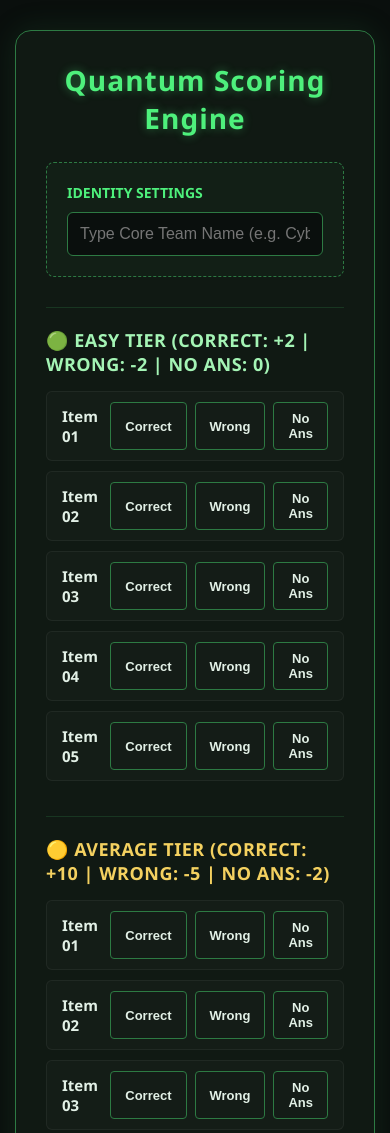
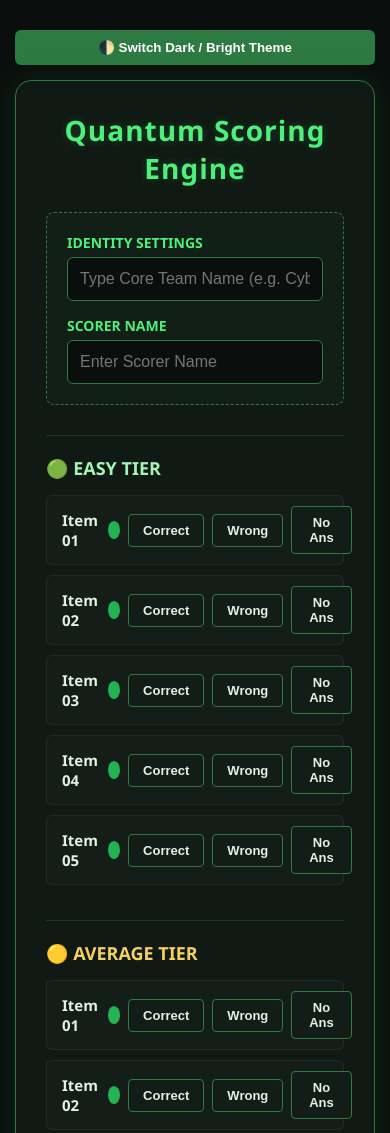
Before and after one commit to 32ndbatch17c33-maker/Aitomathic, a plain HTML site: page index.html in a window 390 px wide. Shown: the top 1133 px of the page. Drawn offline with nearby package versions, Linux system fonts and the light colour scheme.

Commit message:
Update index.html

```diff
--- a/index.html
+++ b/index.html
@@ -6,72 +6,98 @@
     <title>Futuristic Scoring Console</title>
     <script src="https://cdnjs.cloudflare.com/ajax/libs/jspdf/2.5.1/jspdf.umd.min.js"></script>
     <style>
+        :root {
+            --bg-body: #0a0f0d;
+            --bg-container: rgba(16, 26, 20, 0.95);
+            --border-main: #2d7a43;
+            --text-main: #e2f0e6;
+            --text-title: #4ef07c;
+            --bg-box: #121f16;
+            --bg-input: #0a0f0d;
+            --bg-btn: #141c17;
+        }
+        .light-theme {
+            --bg-body: #f4f7f5;
+            --bg-container: #ffffff;
+            --border-main: #2d7a43;
+            --text-main: #2c3e35;
+            --text-title: #1e522d;
+            --bg-box: #eaeaea;
+            --bg-input: #ffffff;
+            --bg-btn: #eef2f0;
+        }
         * { box-sizing: border-box; margin: 0; padding: 0; }
         body {
             font-family: 'Segoe UI', Roboto, sans-serif;
-            background-color: #0a0f0d;
-            color: #e2f0e6;
+            background-color: var(--bg-body);
+            color: var(--text-main);
             padding: 30px 15px;
             display: flex;
-            justify-content: center;
+            flex-direction: column;
+            align-items: center;
+            transition: background 0.3s, color 0.3s;
+        }
+        .theme-toggle-btn {
+            align-self: flex-end;
+            max-width: 650px;
+            width: 100%;
+            margin-bottom: 15px;
+            padding: 10px;
+            background: var(--border-main);
+            color: white;
+            border: none;
+            border-radius: 6px;
+            cursor: pointer;
+            font-weight: bold;
         }
         .console-container {
             width: 100%;
             max-width: 650px;
-            background: rgba(16, 26, 20, 0.95);
-            border: 1px solid #2d7a43;
+            background: var(--bg-container);
+            border: 1px solid var(--border-main);
             border-radius: 16px;
             padding: 30px;
             box-shadow: 0 0 30px rgba(45, 122, 67, 0.2);
         }
         h2 {
-            color: #4ef07c;
-            text-shadow: 0 0 10px rgba(78, 240, 124, 0.4);
+            color: var(--text-title);
+            text-shadow: 0 0 10px rgba(78, 240, 124, 0.2);
             text-align: center;
             margin-bottom: 25px;
             font-size: 28px;
             letter-spacing: 1px;
         }
-
-        /* Profile Section */
         .profile-box {
-            background: #121f16;
-            border: 1px dashed #2d7a43;
+            background: var(--bg-box);
+            border: 1px dashed var(--border-main);
             padding: 20px;
             border-radius: 8px;
             margin-bottom: 30px;
+            display: flex;
+            flex-direction: column;
+            gap: 15px;
         }
-        .profile-box h3 { color: #4ef07c; font-size: 14px; margin-bottom: 10px; text-transform: uppercase; }
+        .profile-field h3 { color: var(--text-title); font-size: 14px; margin-bottom: 5px; text-transform: uppercase; }
         input[type="text"] {
             width: 100%;
             padding: 12px;
-            background: #0a0f0d;
-            border: 1px solid #2d7a43;
+            background: var(--bg-input);
+            border: 1px solid var(--border-main);
             border-radius: 6px;
-            color: #fff;
+            color: var(--text-main);
             font-size: 16px;
             outline: none;
         }
-        input[type="text"]:focus { border-color: #4ef07c; box-shadow: 0 0 8px rgba(78, 240, 124, 0.3); }
-
-        /* Category Tiers */
+        input[type="text"]:focus { border-color: var(--text-title); }
         .tier-section {
             margin-bottom: 35px;
             border-top: 1px solid rgba(45, 122, 67, 0.3);
             padding-top: 20px;
         }
-        .tier-header {
-            font-size: 18px;
-            font-weight: 700;
-            margin-bottom: 15px;
-            text-transform: uppercase;
-            letter-spacing: 0.5px;
-        }
+        .tier-header { font-size: 18px; font-weight: 700; margin-bottom: 15px; text-transform: uppercase; }
         .tier-easy { color: #a4f4b5; }
         .tier-avg { color: #f4d160; }
         .tier-diff { color: #ff6b6b; }
-
-        /* Matrix Item Rows */
         .item-row {
             display: flex;
             align-items: center;
@@ -81,75 +107,57 @@
             border-radius: 6px;
             margin-bottom: 10px;
             border: 1px solid rgba(255,255,255,0.05);
+            gap: 10px;
         }
-        .item-label { font-weight: 600; font-size: 15px; width: 80px; }
-
-        .btn-group {
-            display: flex;
-            gap: 8px;
-            flex-grow: 1;
-            justify-content: flex-end;
+        .item-label { font-weight: 600; font-size: 15px; width: 60px; }
+        .status-indicator {
+            width: 18px; height: 18px; border-radius: 50%; display: inline-block; background-color: #24b353;
         }
+        .btn-group { display: flex; gap: 8px; flex-grow: 1; justify-content: flex-end; align-items: center; }
         .state-btn {
-            background: #141c17;
-            border: 1px solid #2d7a43;
-            color: #e2f0e6;
-            padding: 8px 14px;
-            font-size: 13px;
-            font-weight: 600;
-            border-radius: 4px;
-            cursor: pointer;
-            transition: all 0.2s;
+            background: var(--bg-btn); border: 1px solid var(--border-main); color: var(--text-main);
+            padding: 8px 14px; font-size: 13px; font-weight: 600; border-radius: 4px; cursor: pointer; transition: all 0.2s;
         }
-
-        /* Direct Scoring Interaction States */
-        .btn-correct.active { background: #2d7a43 !important; color: #fff !important; box-shadow: 0 0 10px rgba(45,122,67,0.5); }
-        .btn-wrong.active { background: #ca3c3c !important; color: #fff !important; box-shadow: 0 0 10px rgba(202,60,60,0.5); border-color: #ca3c3c; }
-        .btn-none.active { background: #2b5cb8 !important; color: #fff !important; box-shadow: 0 0 10px rgba(43,92,184,0.5); border-color: #2b5cb8; }
-
-        /* Document Generation Tool Footer */
+        .btn-correct.active { background: #2d7a43 !important; color: #fff !important; }
+        .btn-wrong.active { background: #ca3c3c !important; color: #fff !important; border-color: #ca3c3c; }
+        .btn-none.active { background: #2b5cb8 !important; color: #fff !important; border-color: #2b5cb8; }
         .pdf-btn {
-            width: 100%;
-            background: linear-gradient(135deg, #2d7a43 0%, #1e522d 100%);
-            color: white;
-            border: none;
-            padding: 15px;
-            font-weight: 700;
-            font-size: 16px;
-            border-radius: 8px;
-            cursor: pointer;
-            text-transform: uppercase;
-            letter-spacing: 1px;
-            box-shadow: 0 4px 15px rgba(0,0,0,0.3);
-            margin-top: 15px;
-            transition: all 0.2s;
+            width: 100%; background: linear-gradient(135deg, #2d7a43 0%, #1e522d 100%); color: white;
+            border: none; padding: 15px; font-weight: 700; font-size: 16px; border-radius: 8px; cursor: pointer; text-transform: uppercase; margin-top: 15px;
         }
-        .pdf-btn:hover { filter: brightness(1.2); }
         .sync-status { text-align: center; font-size: 12px; color: #4ef07c; margin-top: 10px; opacity: 0.7; }
     </style>
 </head>
 <body>
 
+    <button class="theme-toggle-btn" onclick="toggleTheme()">🌓 Switch Dark / Bright Theme</button>
+
     <div class="console-container">
         <h2>Quantum Scoring Engine</h2>
 
         <div class="profile-box">
-            <h3>Identity Settings</h3>
-            <input type="text" id="teamNameInput" placeholder="Type Core Team Name (e.g. Cyber Knights)" onchange="updateTeamIdentity()">
+            <div class="profile-field">
+                <h3>Identity Settings</h3>
+                <input type="text" id="teamNameInput" placeholder="Type Core Team Name (e.g. Cyber Knights)" onchange="updateTeamIdentity()">
+            </div>
+            <div class="profile-field">
+                <h3>Scorer Name</h3>
+                <input type="text" id="scorerNameInput" placeholder="Enter Scorer Name" onchange="pushStateToCloud()">
+            </div>
         </div>
 
         <div class="tier-section">
-            <div class="tier-header tier-easy">🟢 Easy Tier (Correct: +2 | Wrong: -2 | No Ans: 0)</div>
+            <div class="tier-header tier-easy">🟢 Easy Tier</div>
             <div id="easyContainer"></div>
         </div>
 
         <div class="tier-section">
-            <div class="tier-header tier-avg">🟡 Average Tier (Correct: +10 | Wrong: -5 | No Ans: -2)</div>
+            <div class="tier-header tier-avg">🟡 Average Tier</div>
             <div id="averageContainer"></div>
         </div>
 
         <div class="tier-section">
-            <div class="tier-header tier-diff">🔴 Difficult Tier (Correct: +25 | Wrong: -10 | No Ans: -5)</div>
+            <div class="tier-header tier-diff">🔴 Difficult Tier</div>
             <div id="difficultContainer"></div>
         </div>
 
@@ -161,19 +169,21 @@
         const DATABASE_URL = "https://lomhji-default-rtdb.asia-southeast1.firebasedatabase.app";
         let activeTeam = "";
 
-        // Comprehensive matrix memory state tracking framework
         let currentRecord = {
-            easy: { item1: "unanswered", item2: "unanswered", item3: "unanswered", item4: "unanswered", item5: "unanswered" },
-            average: { item1: "unanswered", item2: "unanswered", item3: "unanswered", item4: "unanswered", item5: "unanswered" },
-            difficult: { item1: "unanswered", item2: "unanswered", item3: "unanswered", item4: "unanswered", item5: "unanswered" }
+            easy: { item1: "unscored", item2: "unscored", item3: "unscored", item4: "unscored", item5: "unscored" },
+            average: { item1: "unscored", item2: "unscored", item3: "unscored", item4: "unscored", item5: "unscored" },
+            difficult: { item1: "unscored", item2: "unscored", item3: "unscored", item4: "unscored", item5: "unscored" }
         };
 
-        // Standard point conversion schemas
         const pointSchema = {
-            easy: { correct: 2, wrong: -2, unanswered: 0 },
-            average: { correct: 10, wrong: -5, unanswered: -2 },
-            difficult: { correct: 25, wrong: -10, unanswered: -5 }
+            easy: { correct: 2, wrong: -2, unanswered: 0, unscored: 0 },
+            average: { correct: 10, wrong: -5, unanswered: -2, unscored: 0 },
+            difficult: { correct: 25, wrong: -10, unanswered: -5, unscored: 0 }
         };
+
+        function toggleTheme() {
+            document.body.classList.toggle('light-theme');
+        }
 
         function initMatrices() {
             renderTier("easy", document.getElementById("easyContainer"));
@@ -188,6 +198,7 @@
                     <div class="item-row">
                         <div class="item-label">Item 0${i}</div>
                         <div class="btn-group">
+                            <span class="status-indicator" id="indicator-${tierKey}-item${i}"></span>
                             <button class="state-btn btn-correct" id="${tierKey}-i${i}-correct" onclick="selectState('${tierKey}', 'item${i}', 'correct')">Correct</button>
                             <button class="state-btn btn-wrong" id="${tierKey}-i${i}-wrong" onclick="selectState('${tierKey}', 'item${i}', 'wrong')">Wrong</button>
                             <button class="state-btn btn-none" id="${tierKey}-i${i}-unanswered" onclick="selectState('${tierKey}', 'item${i}', 'unanswered')">No Ans</button>
@@ -200,23 +211,20 @@
         async function updateTeamIdentity() {
             const rawName = document.getElementById("teamNameInput").value.trim();
             if(!rawName) return;
-
-            // Normalize names to act clean as clean database object keys
             activeTeam = rawName.replace(/[\.#\$\[\]]/g, "-");
 
-            // Sync current cloud metrics state to view if they already exist
             try {
                 const response = await fetch(`${DATABASE_URL}/competition_teams/${activeTeam}.json`);
                 const existingData = await response.json();
-                if(existingData && existingData.matrix) {
-                    currentRecord = existingData.matrix;
+                if(existingData) {
+                    if(existingData.matrix) currentRecord = existingData.matrix;
+                    if(existingData.scorerName) document.getElementById("scorerNameInput").value = existingData.scorerName;
                     refreshButtonUIStates();
                 } else {
-                    // Start fresh baseline node record
                     currentRecord = {
-                        easy: { item1: "unanswered", item2: "unanswered", item3: "unanswered", item4: "unanswered", item5: "unanswered" },
-                        average: { item1: "unanswered", item2: "unanswered", item3: "unanswered", item4: "unanswered", item5: "unanswered" },
-                        difficult: { item1: "unanswered", item2: "unanswered", item3: "unanswered", item4: "unanswered", item5: "unanswered" }
+                        easy: { item1: "unscored", item2: "unscored", item3: "unscored", item4: "unscored", item5: "unscored" },
+                        average: { item1: "unscored", item2: "unscored", item3: "unscored", item4: "unscored", item5: "unscored" },
+                        difficult: { item1: "unscored", item2: "unscored", item3: "unscored", item4: "unscored", item5: "unscored" }
                     };
                     refreshButtonUIStates();
                     pushStateToCloud();
@@ -226,10 +234,9 @@
 
         function selectState(tier, itemKey, selectionValue) {
             if(!activeTeam) {
-                alert("ALERT: Please specify a Team Name in your identity profile box first!");
+                alert("ALERT: Please specify a Team Name first!");
                 return;
             }
-            // Edit status memory mapping layer natively
             currentRecord[tier][itemKey] = selectionValue;
             refreshButtonUIStates();
             pushStateToCloud();
@@ -238,15 +245,21 @@
         function refreshButtonUIStates() {
             ["easy", "average", "difficult"].forEach(tier => {
                 for(let i = 1; i <= 5; i++) {
-                    const currentVal = currentRecord[tier][`item${i}`];
-                    // Clean down state alignments
+                    const itemKey = `item${i}`;
+                    const currentVal = currentRecord[tier][itemKey];
+
                     document.getElementById(`${tier}-i${i}-correct`).classList.remove("active");
                     document.getElementById(`${tier}-i${i}-wrong`).classList.remove("active");
                     document.getElementById(`${tier}-i${i}-unanswered`).classList.remove("active");
 
-                    // Set target active status
-                    const targetBtn = document.getElementById(`${tier}-i${i}-${currentVal}`);
-                    if(targetBtn) targetBtn.classList.add("active");
+                    const indicator = document.getElementById(`indicator-${tier}-${itemKey}`);
+                    if(currentVal === "unscored") {
+                        indicator.style.display = "inline-block";
+                    } else {
+                        indicator.style.display = "none";
+                        const targetBtn = document.getElementById(`${tier}-i${i}-${currentVal}`);
+                        if(targetBtn) targetBtn.classList.add("active");
+                    }
                 }
             });
         }
@@ -270,14 +283,13 @@
         async function pushStateToCloud() {
             if(!activeTeam) return;
             const metrics = calculateMetricsTotal();
-
             const payload = {
                 teamName: document.getElementById("teamNameInput").value.trim(),
+                scorerName: document.getElementById("scorerNameInput").value.trim() || "N/A",
                 totalScore: metrics.total,
                 breakdown: metrics.breakdown,
                 matrix: currentRecord
             };
-
             await fetch(`${DATABASE_URL}/competition_teams/${activeTeam}.json`, {
                 method: "PUT",
                 body: JSON.stringify(payload)
@@ -288,29 +300,20 @@
             const { jsPDF } = window.jspdf;
             const doc = new jsPDF();
             const name = document.getElementById("teamNameInput").value.trim() || "Unknown Team";
+            const scorer = document.getElementById("scorerNameInput").value.trim() || "N/A";
             const metrics = calculateMetricsTotal();
 
             doc.setFont("Helvetica", "bold");
             doc.setFontSize(22);
             doc.text("COMPETITION PERFORMANCE SUMMARY", 20, 25);
             doc.line(20, 28, 190, 28);
-
             doc.setFontSize(14);
-            doc.text(`Team Profile Identification: ${name}`, 20, 40);
-            doc.text(`Aggregated Standing Score: ${metrics.total} Points`, 20, 48);
-
-            doc.setFontSize(16);
-            doc.text("Tier Performance Metrics Breakdown", 20, 65);
-            doc.setFont("Helvetica", "normal");
-            doc.setFontSize(12);
-            doc.text(`- Easy Sector:     ${metrics.breakdown.easy.c} Correct,  ${metrics.breakdown.easy.w} Wrong,  ${metrics.breakdown.easy.n} No Answer`, 20, 75);
-            doc.text(`- Average Sector:  ${metrics.breakdown.average.c} Correct,  ${metrics.breakdown.average.w} Wrong,  ${metrics.breakdown.average.n} No Answer`, 20, 83);
-            doc.text(`- Difficult Sector: ${metrics.breakdown.difficult.c} Correct,  ${metrics.breakdown.difficult.w} Wrong,  ${metrics.breakdown.difficult.n} No Answer`, 20, 91);
-
+            doc.text(`Team Name: ${name}`, 20, 40);
+            doc.text(`Scorer Officer: ${scorer}`, 20, 48);
+            doc.text(`Aggregated Score: ${metrics.total} Points`, 20, 56);
             doc.save(`Performance_Report_${name.replace(/\s+/g, '_')}.pdf`);
         }
 
-        // Initialize display arrays
         initMatrices();
     </script>
 </body>
```
